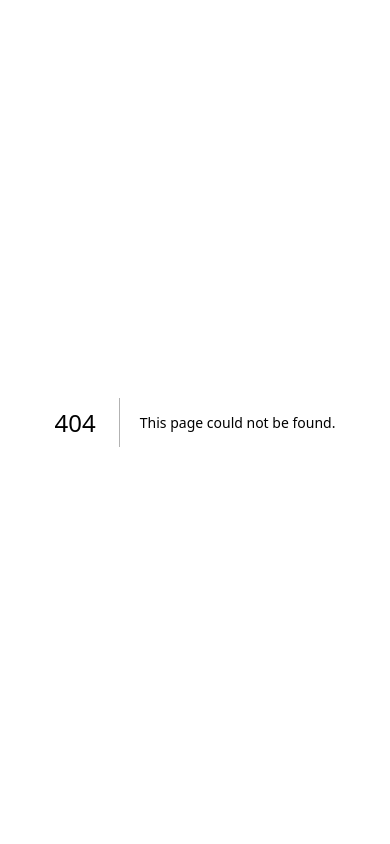
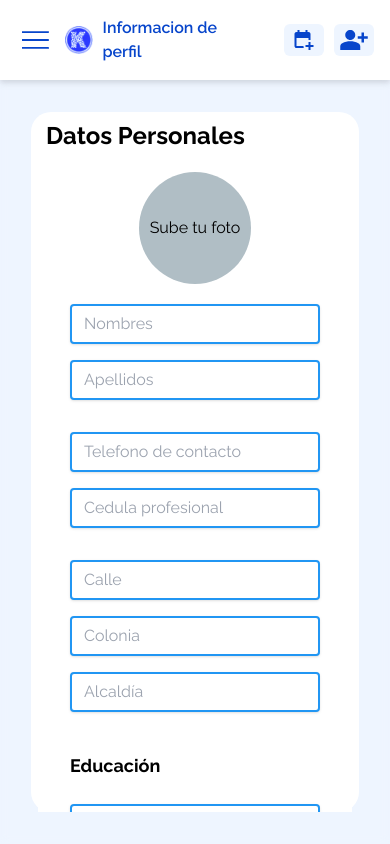
Before and after one commit to KodeClinic/front_KodeClinic, a Next.js app: page /ProfileInformation in a window 390 px wide. Before the commit this address had no page. Built offline with nearby package versions, Linux system fonts and the light colour scheme.

Commit message:
Form of Principal Data completed in mobile

```diff
--- /dev/null
+++ b/pages/ProfileInformation.jsx
@@ -0,0 +1,138 @@
+import React from "react";
+import clsx from "clsx";
+import NavBarSpe from "@/components/NavBarSpe";
+
+export default function ProfileInformation() {
+  return (
+    <main className={clsx("bg-background min-h-screen w-full ")}>
+      <NavBarSpe pageName={"Informacion de perfil"} />
+      <div className="fixed inset-0 backdrop-blur-sm flex justify-center items-center  mt-20">
+            <div className=" bg-white flex flex-col w-[328px] rounded-[20px] lg:w-[800px] lg:[870px]">
+                <div className="flex-col flex text-center items-center ">
+                    <div className="max-h-[700px] overflow-y-auto   lg:w-full ">
+                        <div className="text-start mx-2 mt-2">
+                            <p className='text-2xl font-bold'>Datos Personales</p>
+                        </div>
+
+                        <div className="flex  items-center justify-center bg-gray-200 rounded-full mt-5">
+                            <label htmlFor="upload" className="cursor-pointer flex flex-col items-center justify-center rounded-full w-28 h-28 bg-blue_gray-200">
+                                <input type="file" id="upload" className="hidden" />
+                                    <span className="text-center">Sube tu foto</span>
+                            </label>
+                        </div>
+
+                        {/* Formulario */}
+                        <form className="lg:mx-20 mx-auto items-center bg-white px-8 pt-1 pb-8 mb-4 lg:w-auto lg:p-0 mt-4">
+                            <div className="mb-0">
+                                {/* Información de contacto */}
+                                <div className="flex flex-col lg:grid-cols-2 lg:grid lg:gap-4">
+                                    <input
+                                        className="shadow mb-4 flex appearance-none border-2 border-primary_main rounded w-full py-2 px-3 text-gray-700 leading-tight focus:outline-none focus:shadow-outline lg:mb-4"
+                                        id="telefono"
+                                        type="tel"
+                                        placeholder="Nombres"
+                                    />
+                                    <input
+                                        className="shadow mb-8 flex appearance-none border-2 border-primary_main rounded w-full py-2 px-3 text-gray-700 leading-tight focus:outline-none focus:shadow-outline lg:mb-4"
+                                        id="direccion"
+                                        type="text"
+                                        placeholder="Apellidos"
+                                    />
+                                    <input
+                                        className="shadow mb-4 flex appearance-none border-2 border-primary_main rounded w-full py-2 px-3 text-gray-700 leading-tight focus:outline-none focus:shadow-outline lg:mb-4"
+                                        id="colonia"
+                                        type="text"
+                                        placeholder="Telefono de contacto"
+                                    />
+                                    <input
+                                        className="shadow mb-8 flex appearance-none border-2 border-primary_main rounded w-full py-2 px-3 text-gray-700 leading-tight focus:outline-none focus:shadow-outline lg:mb-4"
+                                        id="estado"
+                                        type="text"
+                                        placeholder="Cedula profesional"
+                                    />
+                                    <input
+                                        className="shadow mb-4 flex appearance-none border-2 border-primary_main rounded w-full py-2 px-3 text-gray-700 leading-tight focus:outline-none focus:shadow-outline lg:mb-4"
+                                        id="estado"
+                                        type="text"
+                                        placeholder="Calle"
+                                    />
+                                    <input
+                                        className="shadow mb-4 flex appearance-none border-2 border-primary_main rounded w-full py-2 px-3 text-gray-700 leading-tight focus:outline-none focus:shadow-outline lg:mb-4"
+                                        id="estado"
+                                        type="text"
+                                        placeholder="Colonia"
+                                    />
+                                    <input
+                                        className="shadow mb-4 flex appearance-none border-2 border-primary_main rounded w-full py-2 px-3 text-gray-700 leading-tight focus:outline-none focus:shadow-outline lg:mb-4"
+                                        id="estado"
+                                        type="text"
+                                        placeholder="Alcaldía"
+                                    />
+                                </div>
+                            </div>
+                            <div className="mb-0">
+                                {/* Información de emergencia */}
+                                <p className="py-6 text-lg justify-start text-left font-bold">Educación</p>
+                                <div className="flex flex-col lg:grid-cols-3 lg:grid lg:gap-4">
+                                    <input
+                                        className="shadow mb-4 flex appearance-none border-2 border-primary_main rounded w-full py-2 px-3 text-gray-700 leading-tight focus:outline-none focus:shadow-outline lg:mb-4"
+                                        id="contacto_emergencia_1"
+                                        type="tel"
+                                        placeholder="Institución educativa"
+                                    />
+                                    <input
+                                        className="shadow mb-4 flex appearance-none border-2 border-primary_main rounded w-full py-2 px-3 text-gray-700 leading-tight focus:outline-none focus:shadow-outline lg:mb-4"
+                                        id="parentezco_1"
+                                        type="text"
+                                        placeholder="Disciplina"
+                                    />
+                                    <input
+                                        className="shadow mb-4 flex appearance-none border-2 border-primary_main rounded w-full py-2 px-3 text-gray-700 leading-tight focus:outline-none focus:shadow-outline lg:mb-4"
+                                        id="telefono_emergencia_1"
+                                        type="tel"
+                                        placeholder="Titulo"
+                                    />
+                                </div>
+                            </div>
+
+                            <div className="mb-0">
+                                {/* Información de emergencia */}
+                                <p className="py-6 text-lg justify-start text-left font-bold">Certificaciones y Diplomados</p>
+                                <div className="flex flex-col lg:grid-cols-3 lg:grid lg:gap-4">
+                                    <input
+                                        className="shadow mb-4 flex appearance-none border-2 border-primary_main rounded w-full py-2 px-3 text-gray-700 leading-tight focus:outline-none focus:shadow-outline lg:mb-4"
+                                        id="contacto_emergencia_1"
+                                        type="tel"
+                                        placeholder="Institución educativa"
+                                    />
+                                    <input
+                                        className="shadow mb-4 flex appearance-none border-2 border-primary_main rounded w-full py-2 px-3 text-gray-700 leading-tight focus:outline-none focus:shadow-outline lg:mb-4"
+                                        id="parentezco_1"
+                                        type="text"
+                                        placeholder="Nombre de la certificación"
+                                    />
+                                    <input
+                                        className="shadow mb-8 flex appearance-none border-2 border-primary_main rounded w-full py-2 px-3 text-gray-700 leading-tight focus:outline-none focus:shadow-outline lg:mb-4"
+                                        id="telefono_emergencia_1"
+                                        type="tel"
+                                        placeholder="Fecha"
+                                    />
+                                </div>
+                            </div>
+
+                            {/* Botón de guardar */}
+                            <button
+                                className="bg-green_button w-full lg:w-1/3 hover:bg-blue-700 text-white font-semibold py-2 px-4 rounded focus:outline-none focus:shadow-outline"
+                                type="button"
+                            >
+                                Guardar
+                            </button>
+                        </form>
+                    </div>
+                </div>
+            </div>
+        </div>
+
+    </main>
+  );
+}
--- a/tailwind.config.js
+++ b/tailwind.config.js
@@ -35,6 +35,7 @@ module.exports = {
       white_grey: "#E8EDF0",
       pink: "#DABCFF",
       black: "#000000",
+      gray: "D9D9D9",
     },
   },
   plugins: [],
```
Also changed, not shown: 2 other files (tests, documents, lock files or other folders).
